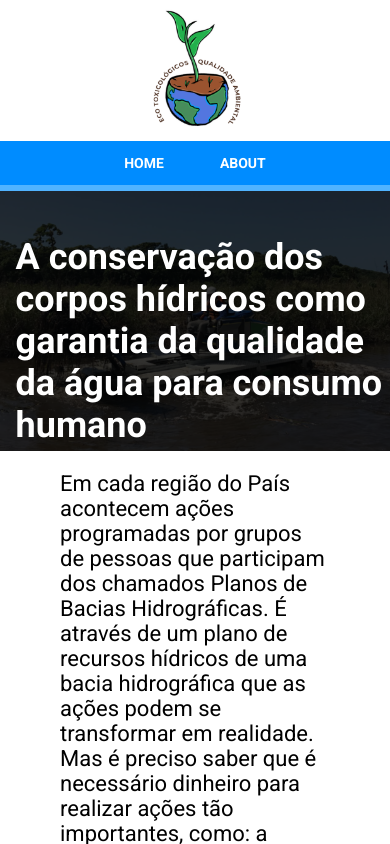
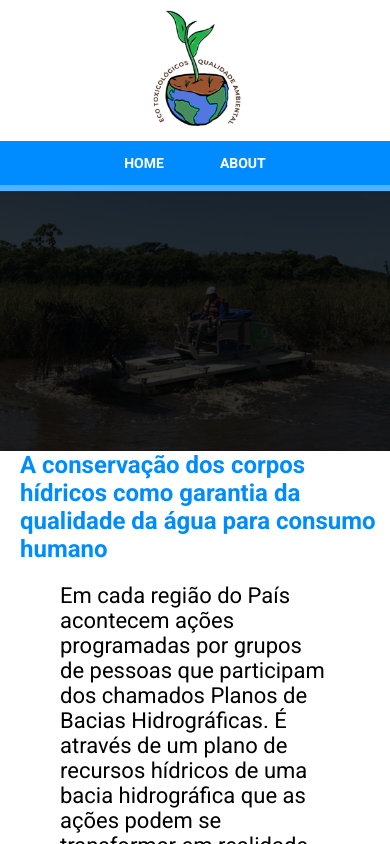
Before and after one commit to Antoni0o/eco-toxicologicos-qualidade-ambiental, a Vue app: page /materias/a-conservacao-dos-corpos-hidricos-como-garantia-da-qualidade-da-agua-para-consumo-humano in a window 390 px wide. Shown: the top 844 px of the page. Built offline with nearby package versions, Linux system fonts and the light colour scheme.

Commit message:
primeira alteração na estrutura das matérias

```diff
--- a/src/views/Subjects/ConservationOfWaterBodies.vue
+++ b/src/views/Subjects/ConservationOfWaterBodies.vue
@@ -40,6 +40,7 @@ export default {
 </script>
 
 <style lang="scss" scoped>
+  @import 'src/vars.scss';
   .container {
     margin-bottom: 10rem;
   }
@@ -48,15 +49,11 @@ export default {
     height: 260px;
     object-fit: cover;
     filter: brightness(0.2);
-    z-index: 99;
   }
   h1 {
-    position: absolute;
-    top: 45%;
-    left: 10%;
-    color: white;
+    color: $blue;
     font-size: 4.8rem;
-    z-index: 1;
+    margin-left: 10rem;
   }
   p {
     font-size: 2.2rem;
@@ -79,16 +76,11 @@ export default {
       justify-content: center;
     }
     h1 {
-      font-size: 3.6rem;
-      top: 28%;
-      left: 4%;
-      z-index: 1;
+      font-size: 2.4rem;
+      margin-left: 2rem;
     }
     p {
       margin: 2rem 6rem;
-    }
-    img {
-      z-index: -1
     }
     span {
       margin: 2rem 6rem 1rem 6rem;
```
